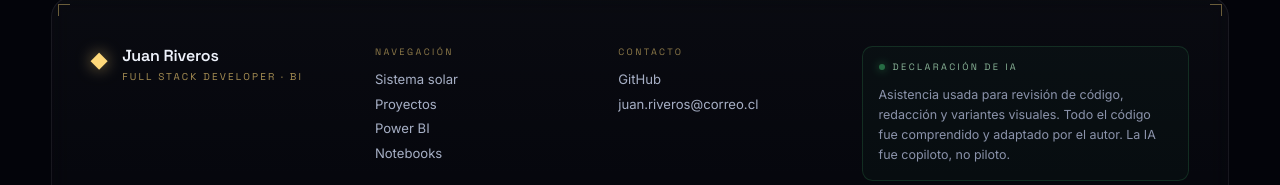
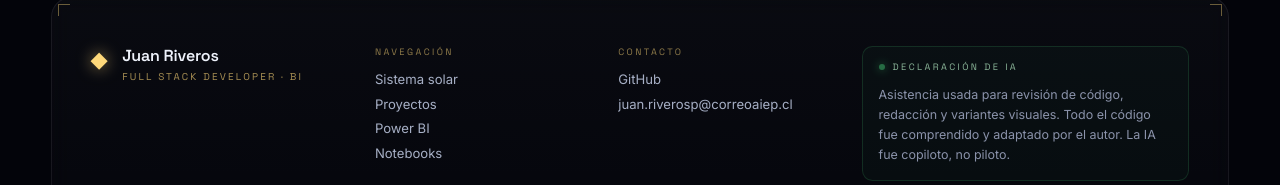
Before and after one commit to JuanLif3/solar-portafolio, a React (Vite) app: page /powerbi in a window 1280 px wide. Shown: the part 5733-5918 px from the top of the page. Built offline with nearby package versions, Linux system fonts and the light colour scheme.

Commit message:
refactor: Se actualizo el correo funcional

```diff
--- a/src/components/SiteFooter.tsx
+++ b/src/components/SiteFooter.tsx
@@ -52,8 +52,8 @@ export function SiteFooter({
                             </a>
                         </li>
                         <li>
-                            <a href="mailto:juan.riveros@correo.cl">
-                                juan.riveros@correo.cl
+                            <a href="mailto:juan.riverosp@correoaiep.cl">
+                                juan.riverosp@correoaiep.cl
                             </a>
                         </li>
                     </ul>
```
